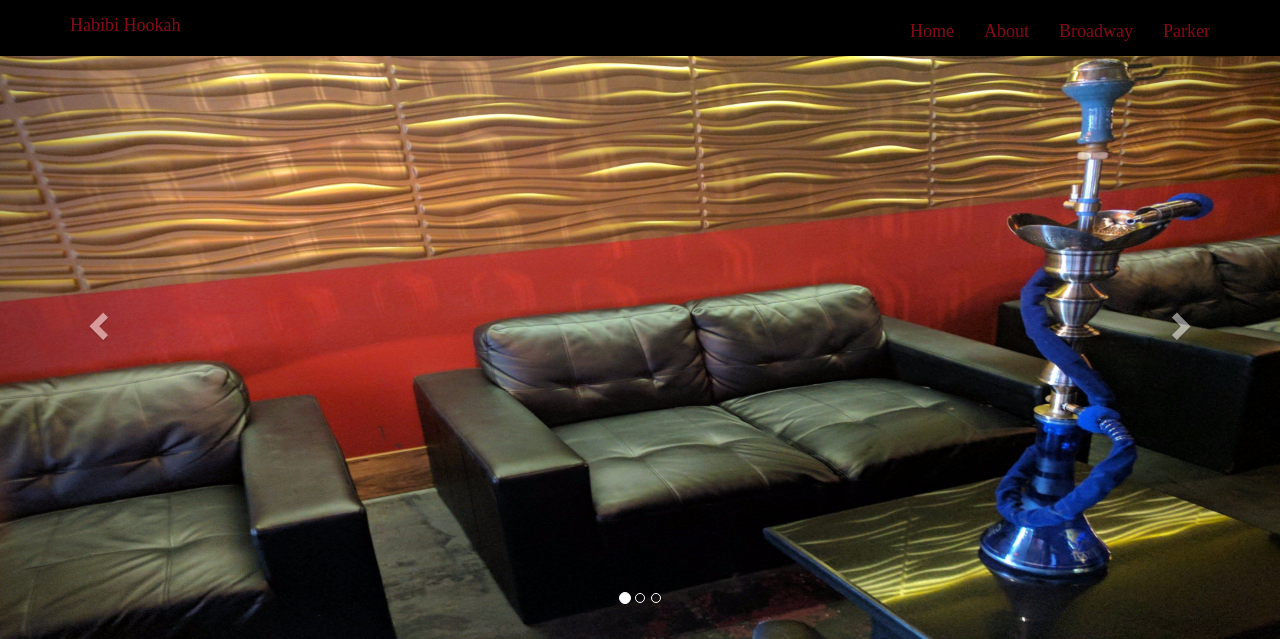
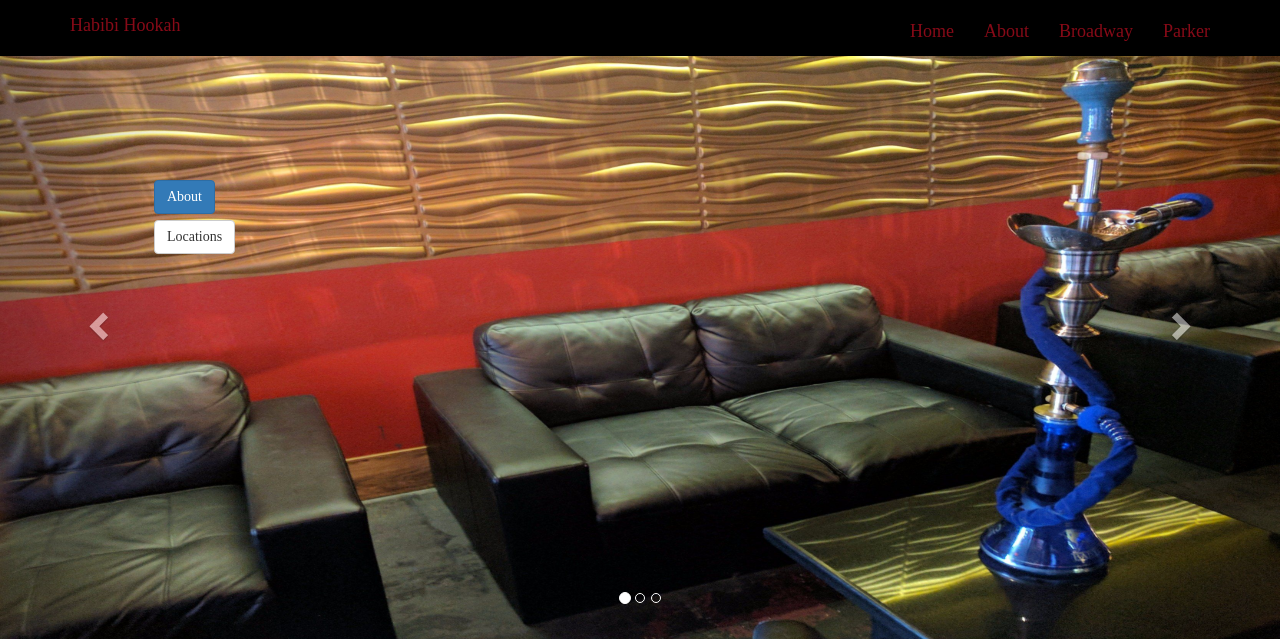
Before and after one commit to travhow99/habibi-current, a PHP site: page /index.html in a window 1280 px wide. Shown: the top 639 px of the page. Run offline with PHP 8.4, Linux system fonts and the light colour scheme; some libraries are stand-ins or nearby versions; some web fonts are replaced.

Commit message:
home buttons

```diff
--- a/css/landing-page.css
+++ b/css/landing-page.css
@@ -112,6 +112,21 @@ header .container-fluid, #myCarousel, .carousel-inner, .item, .item img {
 
 header .active {
   padding-bottom: 0px;
+}
+
+.header-buttons {
+  position: relative;
+}
+
+.header-buttons a {
+  top: 180px;
+  left: 154px;
+  z-index: 10;
+  position: absolute;
+}
+
+.header-buttons a:nth-of-type(2) {
+  top: 220px;
 }
 
 .overlay {
--- a/index.html
+++ b/index.html
@@ -81,6 +81,11 @@
 <header>
   <div class="container-fluid">
    <div id="myCarousel" class="carousel slide" data-ride="carousel">
+     <!-- Buttons -->
+     <div class="header-buttons">
+       <a class="btn btn-primary" href="#">About</a>
+       <a class="btn btn-default" href="#">Locations</a>
+     </div>
     <!-- Indicators -->
       <ol class="carousel-indicators">
         <li data-target="#myCarousel" data-slide-to="0" class="active"></li>
```
